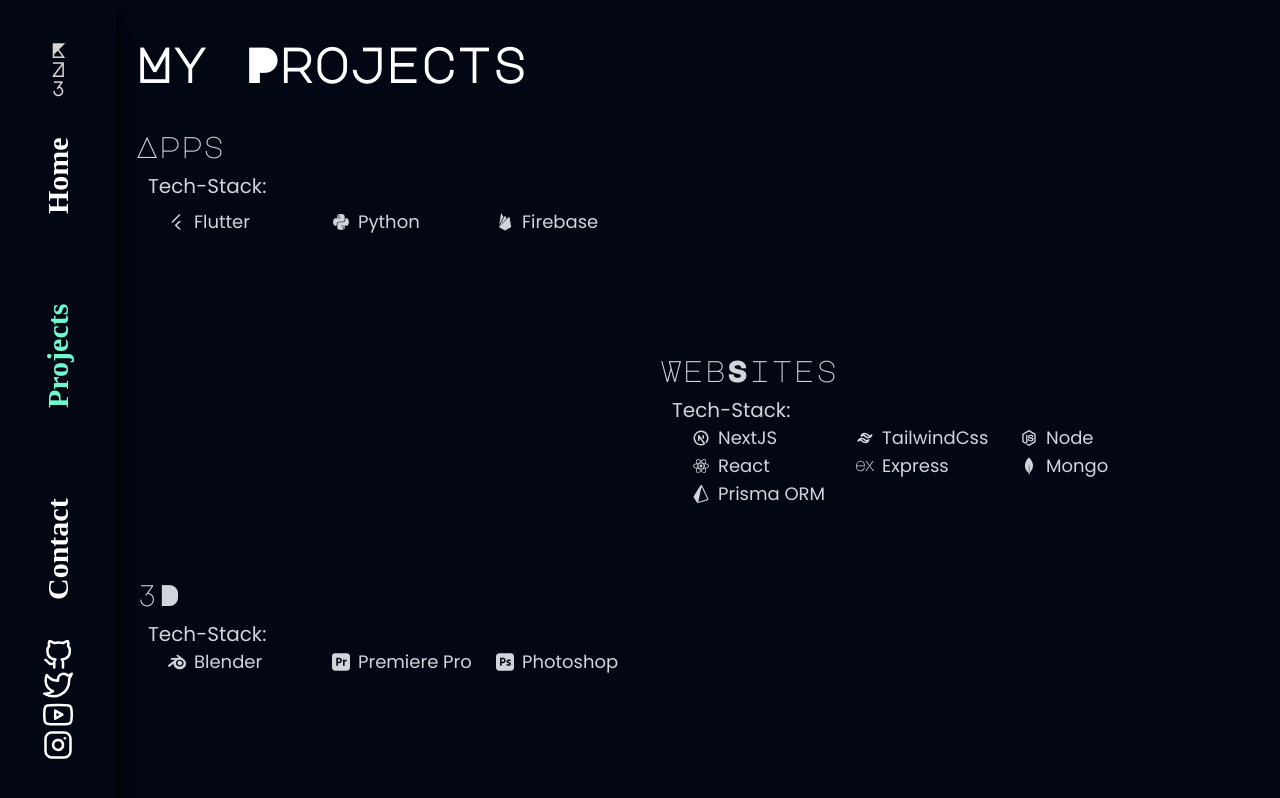
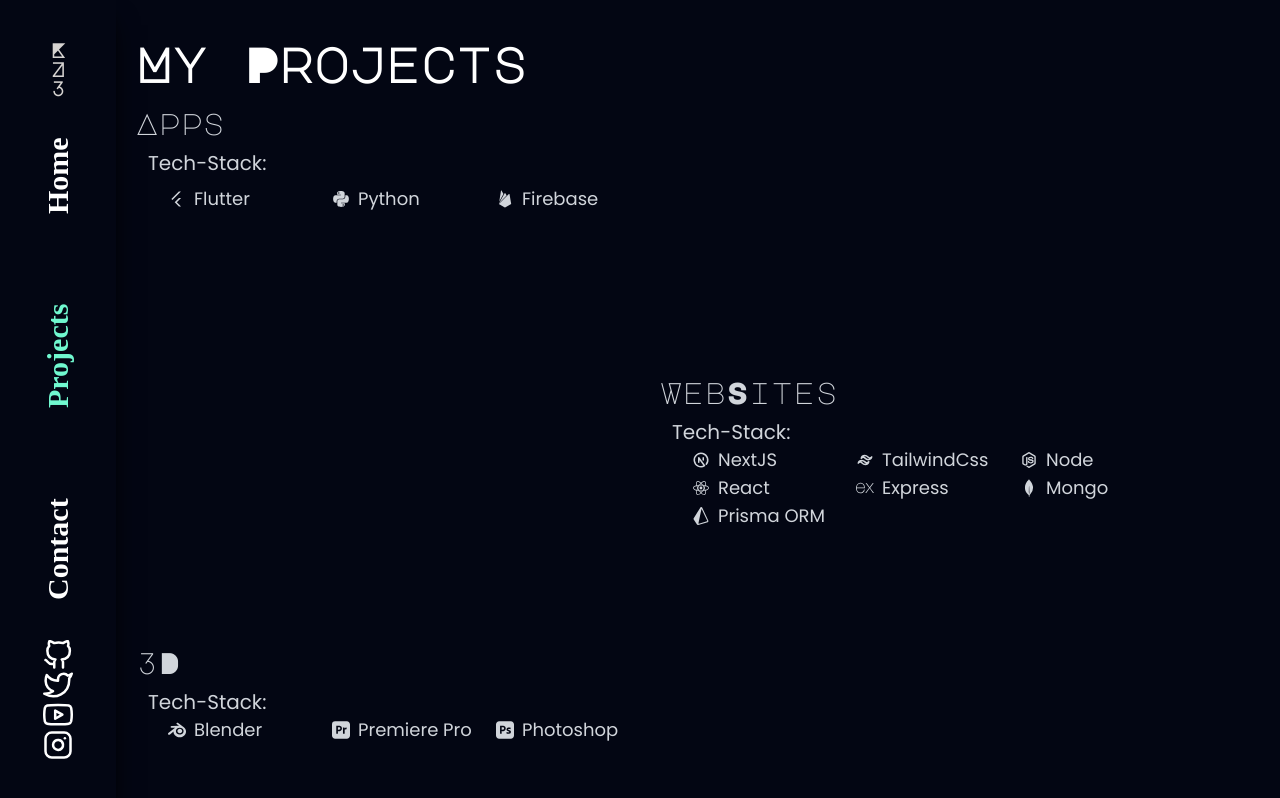
Before and after one commit to killerz3/PortFolio, a Next.js app: page /Projects in a window 1280 px wide. Built offline with nearby package versions, Linux system fonts and the light colour scheme; a web font is replaced by a local one.

Commit message:
scrolling issue on project page

```diff
--- a/app/Projects/page.tsx
+++ b/app/Projects/page.tsx
@@ -9,11 +9,11 @@
 import {SiAdobe, SiAdobephotoshop, SiAdobepremierepro, SiBlender, SiExpress, SiMongodb, SiPremierleague, SiPrisma} from "react-icons/si"
 export default function Projects() {
   return (
-    <div className='w-screen h-screen pr-24 pl-5'>
+    <div className='w-screen overflow-y-scroll h-screen  pr-24 pl-5'>
 
-      <div className='flex flex-col h-full w-full'>
 
-        <span className='my-10 font-major text-5xl font-extrabold'>My Projects</span>
+        <div className='h-full pt-10'>
+        <span className='my-10 font-major text-3xl md:text-5xl font-extrabold'>My Projects</span>
 
         <div className='project-card'>
           <div className="flex flex-col w-1/2">
@@ -28,7 +28,7 @@
           </div>
 
         </div>
-        <div className='project-card justify-end'>
+        <div className='project-card md:justify-end'>
           <div className="flex flex-col w-1/2">
             <Link href={"/"} className='font-major text-3xl hover:underline'>WebSites</Link>
             <span className="ml-3 mt-2 text-xl">Tech-Stack:</span>
@@ -60,6 +60,6 @@
 
       </div>
 
-    </div>
+   </div>
   )
 }
--- a/app/global.css
+++ b/app/global.css
@@ -57,6 +57,6 @@
 
 .project-card{
 
-@apply h-1/3 font-Poppins text-gray-300 flex flex-col md:flex-row
+@apply md:h-1/3 my-4 font-Poppins text-gray-300 flex flex-col md:flex-row
 
 }
--- a/app/page.tsx
+++ b/app/page.tsx
@@ -4,7 +4,6 @@
 import Banner from "./(components)/banner";
 import Circle from './(components)/(knick-knack)/cricle'
 import DoubleCirc from "./(components)/(knick-knack)/doubleCirc";
-import { pageTransision } from "./(components)/(varients)/pageTransision";
 const whileHover: TargetAndTransition = {
   fontStyle: "italic",
   transition: {
```
